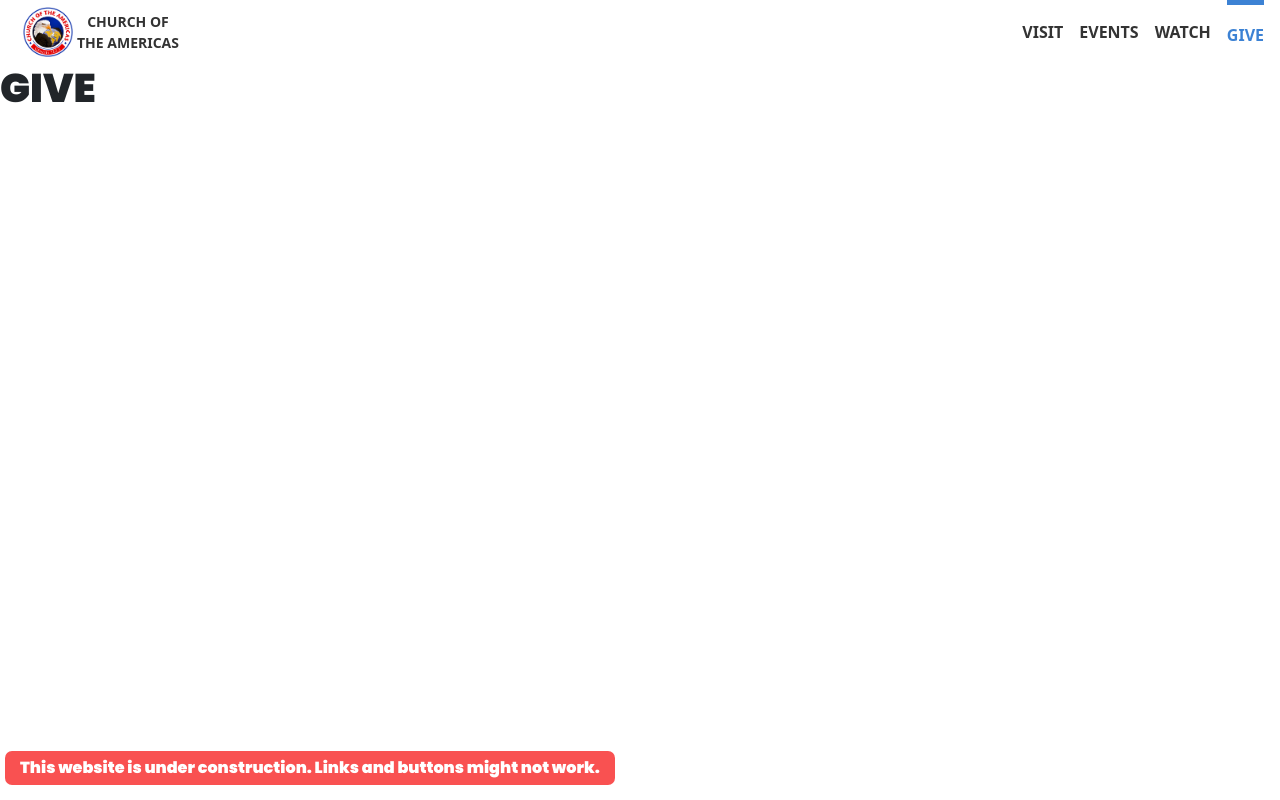
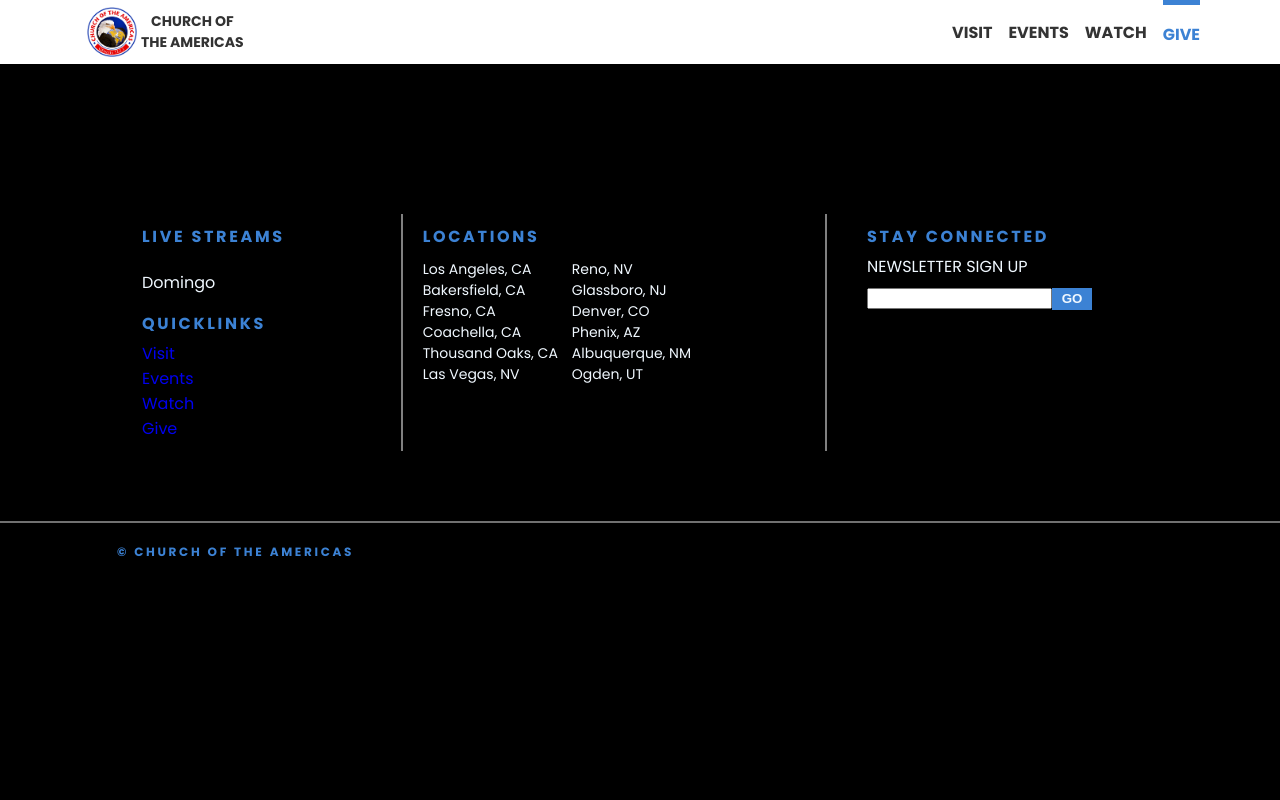
Before and after one commit to Jr-rojas/COTA, a React (Create React App) app: page /give in a window 1280 px wide. Built offline with nearby package versions, Linux system fonts and the light colour scheme.

Commit message:
Home page layout and style finished

```diff
--- a/src/App.js
+++ b/src/App.js
@@ -4,6 +4,7 @@
 import Watch from './pages/Watch';
 import Events from './pages/Events';
 import Give from './pages/Give';
+import Footer from './components/Footer';
 import {Route, Routes } from 'react-router-dom'
 
 function App() {
@@ -17,9 +18,10 @@
             <Route path="/watch" element={<Watch/>}/>
             <Route path="/give" element={<Give/>}/>
           </Routes>
-        <div className='alerts'>
+          <Footer/>
+        {/* <div className='alerts'>
           This website is under construction. Links and buttons might not work.
-      </div>
+      </div> */}
     </>
   );
 }
--- /dev/null
+++ b/src/components/Footer.js
@@ -0,0 +1,69 @@
+import FooterStyles from './Footer.module.css'
+import { Link, useMatch, useResolvedPath } from "react-router-dom";
+
+export default function Footer(){
+    return(
+        <>
+            <section className={FooterStyles.section}>
+                <div className={FooterStyles.content}>
+                    <div className={FooterStyles.container}>
+                        <h5>LIVE STREAMS</h5>
+                        <p>Domingo</p>
+                        <h5>QUICKLINKS</h5>
+                        <CustomLink to="/visit">Visit</CustomLink>
+                        <CustomLink to="/events">Events</CustomLink>
+                        <CustomLink to="/watch">Watch</CustomLink>
+                        <CustomLink to="/give">Give</CustomLink>
+                    </div>
+                    <div className={FooterStyles.container}>
+                        <h5>LOCATIONS</h5>
+                        <ul>
+                            <li><a>Los Angeles, CA</a></li>
+                            <li><a>Bakersfield, CA</a></li>
+                            <li><a>Fresno, CA</a></li>
+                            <li><a>Coachella, CA</a></li>
+                            <li><a>Thousand Oaks, CA</a></li>
+                            <li><a>Las Vegas, NV</a></li>
+                            <li><a>Reno, NV</a></li>
+                            <li><a>Glassboro, NJ</a></li>
+                            <li><a>Denver, CO</a></li>
+                            <li><a>Phenix, AZ</a></li>
+                            <li><a>Albuquerque, NM</a></li>
+                            <li><a>Ogden, UT</a></li>
+                        </ul>
+                    </div>
+                    <div className={FooterStyles.container}>
+                        <h5>Stay Connected</h5>
+                        <form className={FooterStyles.form}>
+                            <label for="email">Newsletter Sign up</label>
+                            <span>
+                                <input type="email" id="email" name="email"/>
+                                <input type="submit" id="submit" value="GO"/>
+                            </span>
+                        </form>
+                    </div>
+                </div>
+            </section>
+            <section className={FooterStyles.section2}>
+                <div>
+                    <h5>
+                        © CHURCH OF THE AMERICAS
+                    </h5>
+                </div>
+            </section>
+        </>
+    )
+}
+
+function CustomLink({ to, children, ...props }) {
+    const resolvedPath = useResolvedPath(to)
+    const isActive = useMatch({ path: resolvedPath.pathname, end: true })
+
+    return (
+        <li className={isActive ? "active" : ""}>
+            <Link to={to}{...props}>
+                {children}
+            </Link>
+        </li>
+    )
+}
--- /dev/null
+++ b/src/components/Footer.module.css
@@ -0,0 +1,125 @@
+.section{
+    background-color: black;
+}
+
+.section2{
+    background-color: black;
+    border-top: 2px solid #717171;
+}
+
+.section2 div{
+    max-width: 1116px;
+    margin: 20px auto;
+}
+
+.section2 div h5{
+    margin: 10px;
+    padding-left: 25px;
+    font-size: 12px;
+}
+
+.content{
+    display: grid;
+    grid-template-columns: auto 40% auto;
+    padding: 50px 0;
+    margin: 0 auto;
+    max-width: 1116px;
+}
+
+.content > :nth-child(1){
+    padding-left: 50px;
+}
+
+.content > :nth-child(2){
+    width: auto;
+    border-left: 2px solid grey;
+    border-right: 2px solid grey;
+}
+
+.container{
+    display: flex;
+    flex-direction: column;
+    justify-content:baseline;
+    align-items:start;
+    margin: 20px 10px;
+    padding: 10px 20px;
+    color: aliceblue;
+}
+
+
+.container ul{
+    list-style: none;
+    columns: 2;
+    margin: 5px 0;
+    padding: 0;
+    font-weight: 400;
+    font-size: 14px;
+}
+
+.section a {
+    text-decoration: none;
+}
+
+.section a:visited{
+    text-decoration: none;
+    color: inherit;
+}
+
+.section li{
+    text-decoration: none;
+    list-style: none;
+}
+
+.container ul li a:hover{
+    cursor: pointer;
+    color: #3C82D4;
+}
+
+
+h5 ~ li:hover{
+    cursor: pointer;
+    color: #3C82D4;
+}
+
+.form{
+    display: flex;
+    flex-direction: column;
+}
+
+.form label{
+    margin: 0 0 6px 0;
+    text-transform: uppercase;
+}
+
+.form span input[type="submit"]{
+    width: 40px;
+    height: 22px;
+    font-weight: 700;
+    color: aliceblue;
+    border-radius: 0;
+    border: 0;
+    background-color: #3C82D4;
+}
+
+.form span input[type="submit"]:hover{
+    color: black;
+    cursor: pointer;
+}
+
+@media (max-width: 768px){
+    .content{
+        display: grid;
+        grid-template-columns: 1fr;
+        margin: auto;
+    }
+
+    .container{
+        display: flex;
+        justify-content: center;
+        align-items: center;
+    }
+
+    .content > :nth-child(2){
+        border: 0;
+    }
+}
--- a/src/components/Hero.module.css
+++ b/src/components/Hero.module.css
@@ -50,6 +50,6 @@
 
 @media (max-width: 760px){
     .heroText{
-        font-size: 55px;
+        font-size: 50px;
     }
 }
--- a/src/index.css
+++ b/src/index.css
@@ -1,23 +1,4 @@
-@font-face {
-  font-family: 'Poppins';
-  src: url('../public/fonts/Poppins/Poppins-Black.ttf') format('truetype');
-  font-weight: normal;
-  font-style: 400;
-}
-
-@font-face {
-  font-family: 'Poppins';
-  src: url('../public/fonts/Poppins/Poppins-Light.ttf') format('truetype');
-  font-weight: 300;
-  font-style: normal;
-}
-
-@font-face {
-  font-family: 'Poppins';
-  src: url('../public/fonts/Poppins/Poppins-Bold.ttf') format('truetype');
-  font-weight: bold;
-  font-style: 700;
-}
+@import url('https://fonts.googleapis.com/css2?family=Poppins:wght@200;300;400;500;600;700;800;900&display=swap');
 
 body {
   margin: 0;
--- a/src/index.js
+++ b/src/index.js
@@ -6,7 +6,7 @@
 import "./styles.css";
 import { BrowserRouter } from "react-router-dom";
 import './index.css';
-import 'bootstrap/dist/css/bootstrap.min.css';
+//import 'bootstrap/dist/css/bootstrap.min.css';
 import 'bootstrap-social/bootstrap-social.css';
 import 'font-awesome/css/font-awesome.css';
 
--- a/src/pages/Home.js
+++ b/src/pages/Home.js
@@ -137,7 +137,7 @@
                         <h1 className={styles.h1}>COTA Kids & Cota Youth</h1>
                         <hr className={styles.hr2}/>
                         <p className={styles.p}>Lorem ipsum dolor sit amet, consectetur adipiscing elit, sed do eiusmod tempor incididunt ut labore et dolore magna aliqua. Ut enim ad minim veniam, quis nostrud exercitation ullamco laboris nisi ut aliquip ex ea commodo consequat.</p>
-                        <div className='buttons la hover-light'>
+                        <div className='buttons la hover-dark'>
                             <a href="/">Kids</a>
                             <a href="/">Youth</a>
                         </div>
--- a/src/styles.css
+++ b/src/styles.css
@@ -3,7 +3,7 @@
 }
 
 body {
-    background-color: #636262;
+    background-color: #000000;
 }
 
 .container{
@@ -30,7 +30,7 @@
     align-items: stretch;
     display: flex;
     justify-content: space-between;
-    margin: 0 1rem;
+    padding: 0 5rem;
     gap: 2rem;
     z-index: 50;
 }
@@ -40,7 +40,7 @@
 }
 .site-title p{
     font-size: 14px;
-    font-weight: bold;
+    font-weight: 700 !important;
     text-align: center;
     margin: auto;
 }
@@ -98,7 +98,7 @@
     flex-flow:row wrap;
     align-items:center;
     justify-content:center;
-    font: 600 14px 'Poppins';
+    font: 700 14px 'Poppins' !important;
     text-transform: uppercase;
     letter-spacing: 2pt;
 }
@@ -136,13 +136,17 @@
     transition: all .25s ease;
 }
 
+p{
+    font-weight: 400 !important;
+}
+
 h1{
-    font-size: 60px;
+    font-size: 65px;
     line-height: 60px;
     text-transform: uppercase;
-    margin-bottom: 20px;
+    margin: 0 0 20px 0;
     font-family: 'Poppins';
-    font-weight: 700;
+    font-weight: 900 !important;
 }
 
 h4{
@@ -150,9 +154,24 @@
     font-family: 'Poppins';
     font-size: 20px;
     letter-spacing: 1pt;
-    font-weight: 'normal' !important ;
+    margin: 0 0 1px 0;
+    font-weight: 700 !important ;
 }
 
+h5{
+    color:#3C82D4;
+    font-family: 'Poppins';
+    font-weight: 700;
+    font-size: 16px;
+    letter-spacing: 2pt;
+    text-transform: uppercase;
+    margin: 0 0 5px 0;
+}
+
+hr{
+    border:0;
+    outline: 0;
+}
 
 .items{
     display: grid;
@@ -163,7 +182,7 @@
 }
 
 .item{
-    height: 300px;
+    /* height: 300px; */
     width: 260px;
 }
 
@@ -229,6 +248,10 @@
 
 /* Media query for small screens */
 @media (max-width: 768px) {
+    .nav{
+        padding: 0 .5rem;
+    }
+
     .nav ul {
         position: absolute;
         top: 4rem;
@@ -269,6 +292,10 @@
         margin: auto;
     }
 
+    h1{
+        font-size: 50px !important;
+    }
+
 }
 
 @media ((max-width: 1200px) and (min-width: 767px)) {
```
